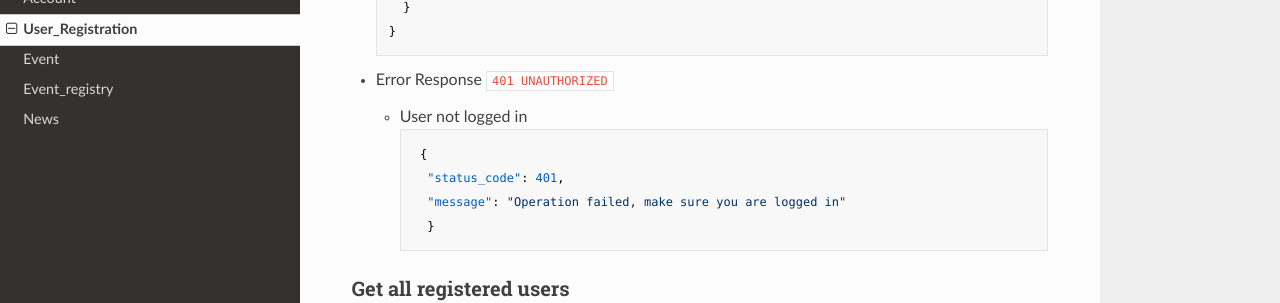
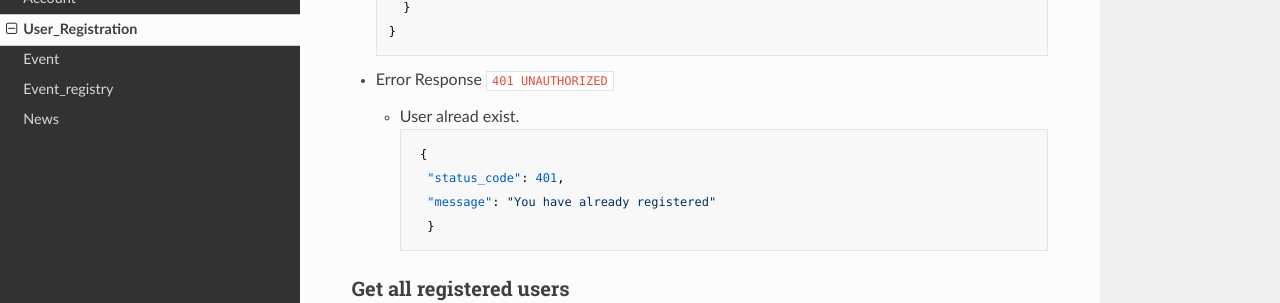
Before and after one commit to rasghana/ras_docs, an MkDocs documentation site: the page built from docs/user_registration.md, in a window 1280 px wide and 900 px high, scrolled down 805 px. Shown: the part 151-454 px from the top of the window. Built offline with MkDocs 1.6.1, drawn with Linux system fonts in a browser that asks for light colours; nearby versions of some CDN libraries; old or Windows-style settings are respelled for this version of MkDocs.

Commit message:
added user already exist in user registration

```diff
--- a/docs/user_registration.md
+++ b/docs/user_registration.md
@@ -40,11 +40,11 @@
 
   - Error Response ``401 UNAUTHORIZED``
 
-    - User not logged in
+    - User alread exist.
 
              {
               "status_code": 401,
-              "message": "Operation failed, make sure you are logged in"
+              "message": "You have already registered"
               }
 
 ### Get all registered users
```
Also changed, not shown: site/account_registration/index.html, site/event_registry/index.html, site/events/index.html, site/index.html, site/mkdocs/search_index.json, site/user_registration/index.html.
